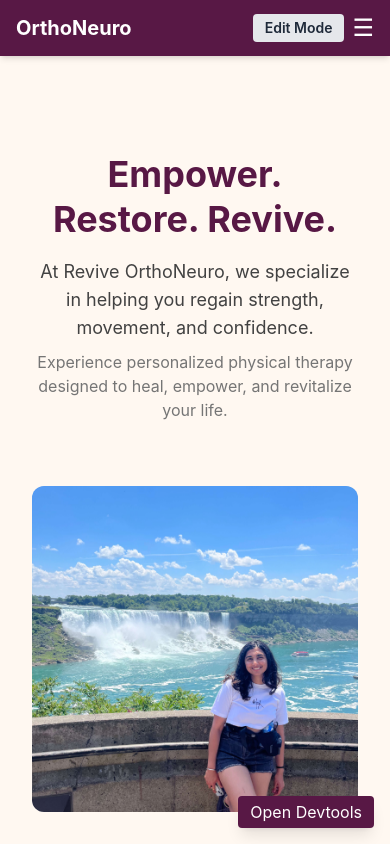
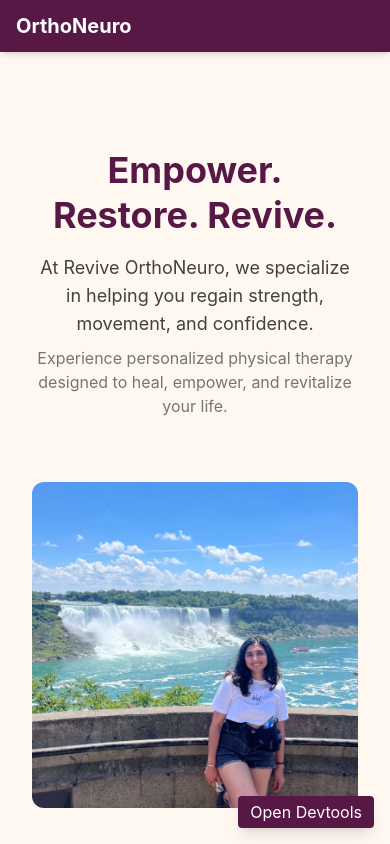
Before and after one commit to brendanbuchanan21/PT-Website, a React (Vite) app: page / in a window 390 px wide. Shown: the top 844 px of the page. Built offline with nearby package versions, Linux system fonts and the light colour scheme; no server answers.

Commit message:
remove edit mode from showing on mobile screens in production

```diff
--- a/src/components/Header.tsx
+++ b/src/components/Header.tsx
@@ -103,7 +103,9 @@ export default function Header() {
         {/* MOBILE ACTIONS: Edit Mode Button & Hamburger Button */}
         <div className="lg:hidden flex items-center gap-2">
           {/* Edit Mode Button (only visible on mobile/tablet) */}
-          <button
+          {user !== null && (
+            <>
+            <button
             onClick={toggleEditMode}
             className={clsx(
               'px-3 py-1 rounded text-sm font-semibold transition cursor-pointer',
@@ -123,6 +125,9 @@ export default function Header() {
           >
             ☰
           </button>
+            </>
+          )}
+
         </div>
       </div>
 
```
